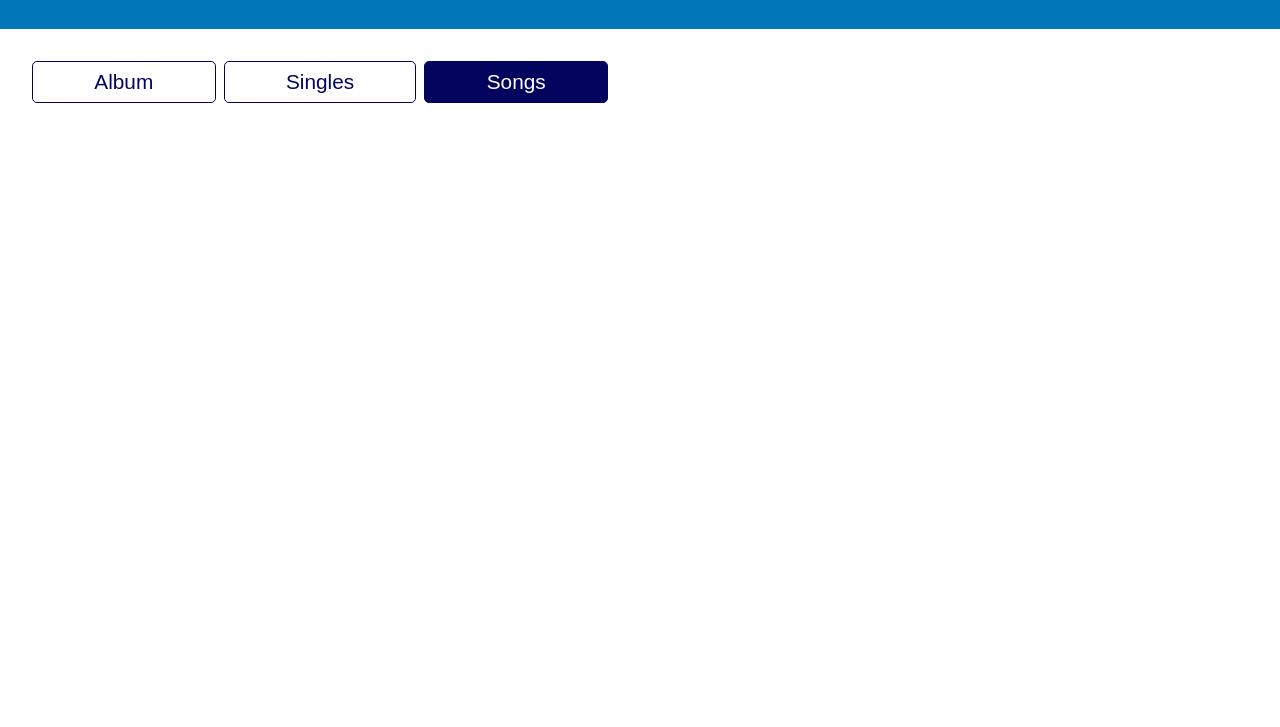
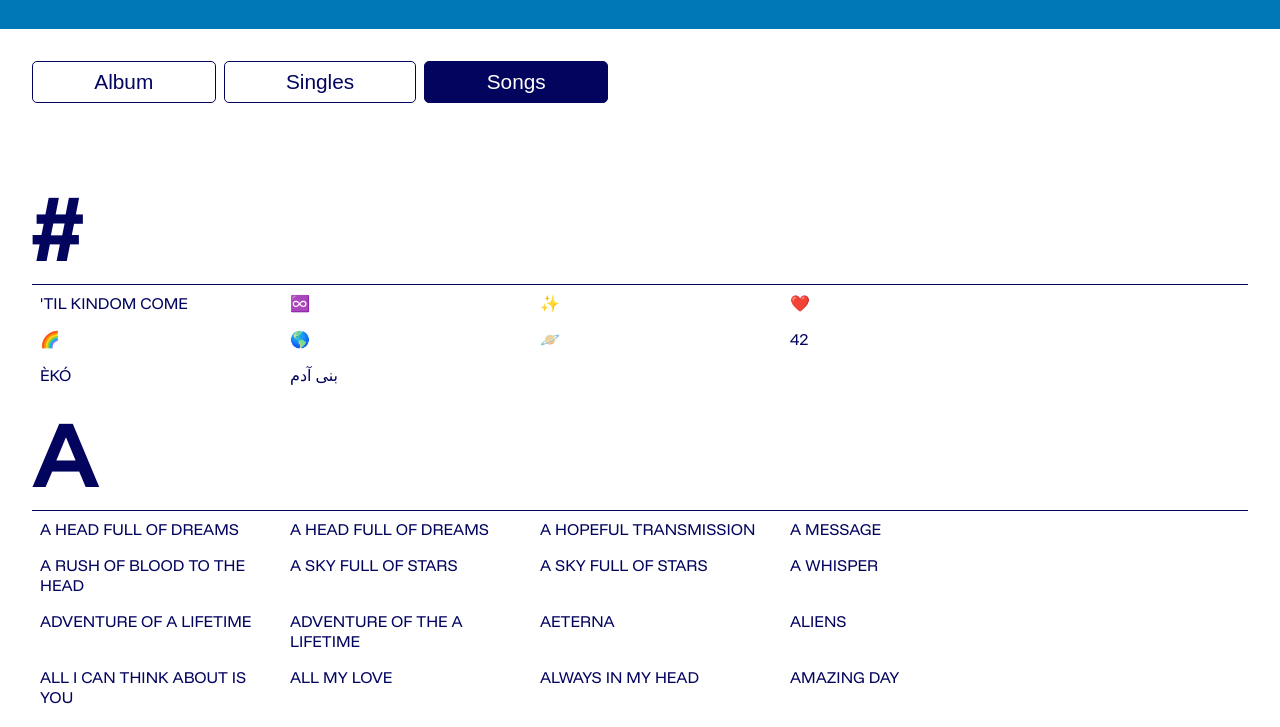
Before and after one commit to betinaskjodt/final_project, a plain HTML site: page src/pages/music.html in a window 1280 px wide. Both pictures are taken after a click on the button "Songs". Shown: the part 65-792 px from the top of the page. Drawn offline with Linux system fonts and the light colour scheme.

Commit message:
finished music page

```diff
--- a/src/css/music.css
+++ b/src/css/music.css
@@ -198,8 +198,34 @@ main {
   text-align: center;
 }
 
-/* ---------------------------   song content   ------------------------------ */
+/* --------------------------- song content ------------------------- */
 
 .songs {
   width: 100%;
+  display: flex;
+  flex-direction: column;
+
+  color: var(--quaternary-color);
+  padding: var(--spacing-medium);
 }
+
+.music-box__letter-container {
+  /* font-size: var(--font-size-xlarge); */
+  font-family: var(--font-family-bold);
+  font-size: 5rem;
+}
+.music-box__letter-title {
+  border-bottom: 1px solid var(--quaternary-color);
+}
+
+.music-box__song-list-container {
+  display: flex;
+  flex-wrap: wrap;
+}
+
+.music-box__song {
+  width: 100%;
+  width: 250px;
+  padding: var(--spacing-xsmall);
+  text-transform: uppercase;
+}
--- a/src/js/music.js
+++ b/src/js/music.js
@@ -328,7 +328,7 @@ displayButtons.forEach((button, index) => {
       creatingSinglesContent();
     } else if (index === 2) {
       const groupSongs = organizeSongContent();
-      creatingSinglesContent(groupSongs);
+      createSongContent(groupSongs);
     }
   });
 });
@@ -511,19 +511,19 @@ const createSongContent = (groupSongs) => {
 
     const letterTitle = document.createElement("h3");
     letterTitle.classList.add("music-box__letter-title");
-    letterTitle.textContent = letter === "#" ? "other" : letter;
+    letterTitle.textContent = letter === "#" ? "#" : letter;
 
-    const songList = document.createElement("ol");
-    songList.classList.add("music-box__song-list");
+    const songlistContainer = document.createElement("div");
+    songlistContainer.classList.add("music-box__song-list-container");
 
     songs.forEach((song) => {
-      const songListItem = document.createElement("li");
-      songListItem.classList.add("music-box__song-list-item");
+      const songListItem = document.createElement("span");
+      songListItem.classList.add("music-box__song");
       songListItem.textContent = song;
-      songList.append(songListItem);
+      songlistContainer.append(songListItem);
     });
 
-    letterContainer.append(letterTitle, songList);
-    songsContainer.append(letterContainer);
+    letterContainer.append(letterTitle);
+    songsContainer.append(letterContainer, songlistContainer);
   }
 };
```
